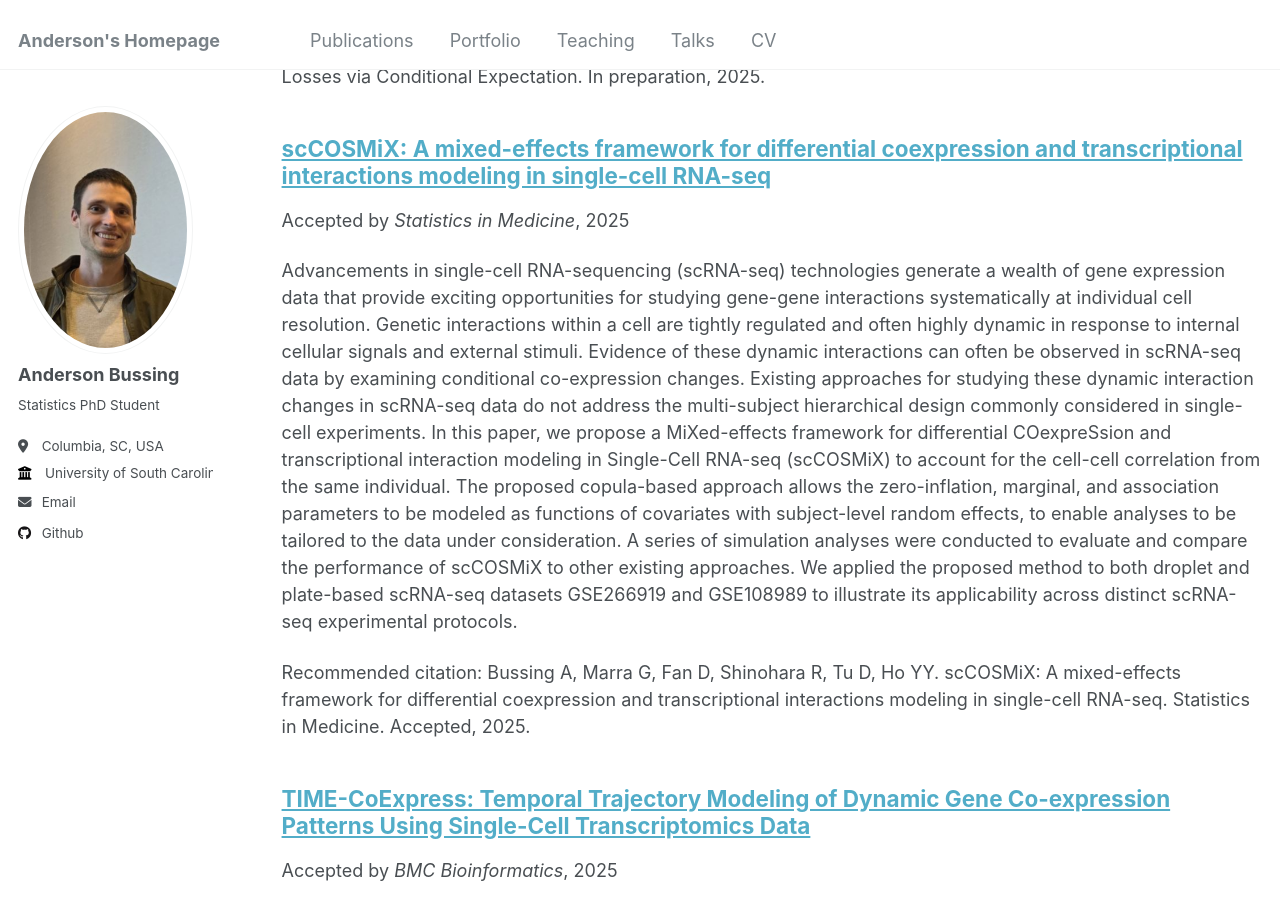
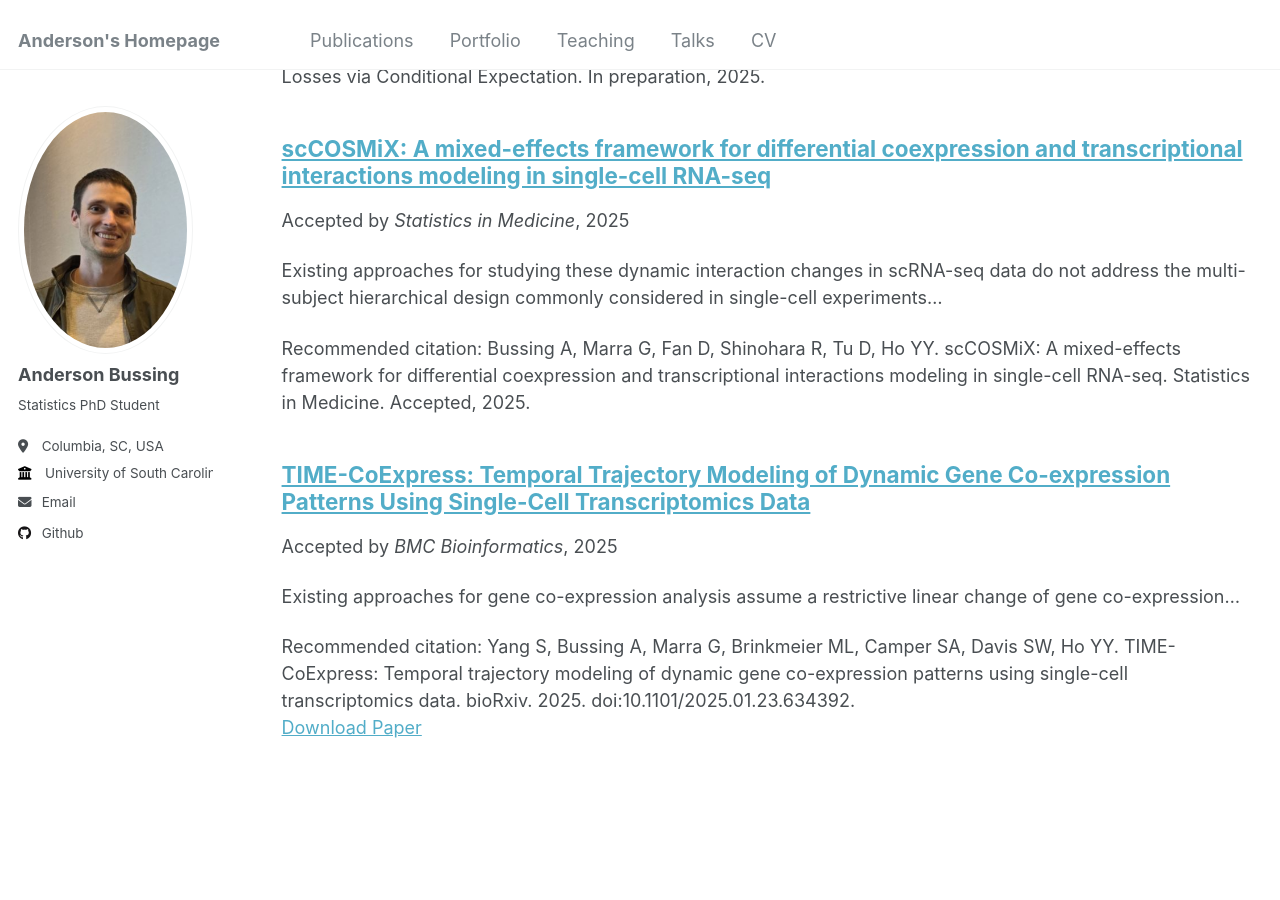
Before and after one commit to abussing/abussing.github.io, a Jekyll site: the page built from _pages/publications.html, in a window 1280 px wide and 900 px high, scrolled down 623 px. Built offline with Jekyll 4.4.1, drawn with Linux system fonts in a browser that asks for light colours; part of the change alters nothing that is shown.

```diff
--- a/_publications/scCOSMiX.md
+++ b/_publications/scCOSMiX.md
@@ -3,6 +3,7 @@ title: "scCOSMiX: A mixed-effects framework for differential coexpression and tr
 collection: publications
 category: manuscripts
 permalink: /publication/scCOSMiX
+excerpt: "Existing approaches for studying these dynamic interaction changes in scRNA-seq data do not address the multi-subject hierarchical design commonly considered in single-cell experiments..."
 date: 2025-07-17
 venue: "Statistics in Medicine (accepted)"
 citation: 'Bussing A, Marra G, Fan D, Shinohara R, Tu D, Ho YY. scCOSMiX: A mixed-effects framework for differential coexpression and transcriptional interactions modeling in single-cell RNA-seq. Statistics in Medicine. Accepted, 2025.'
```
